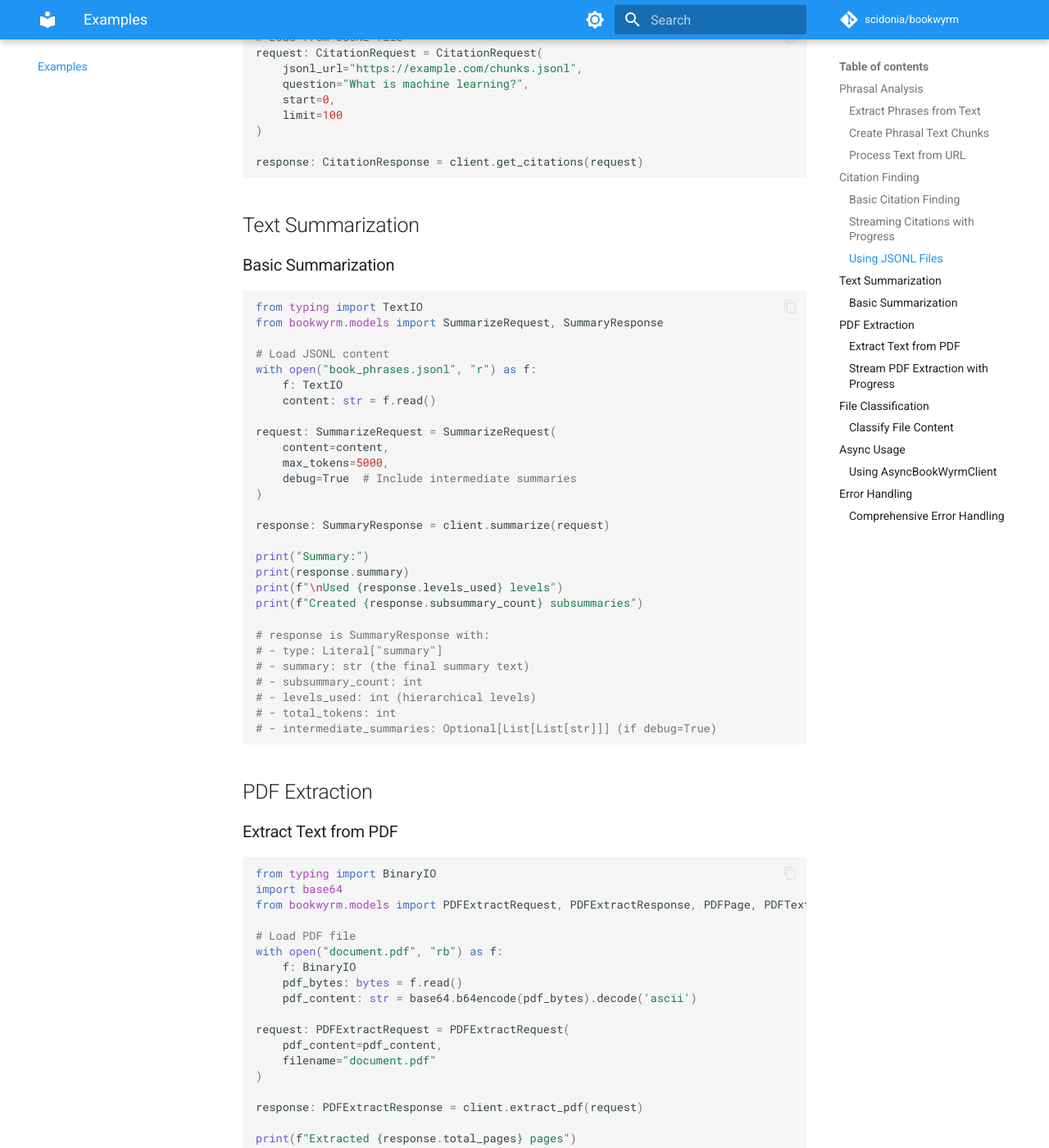
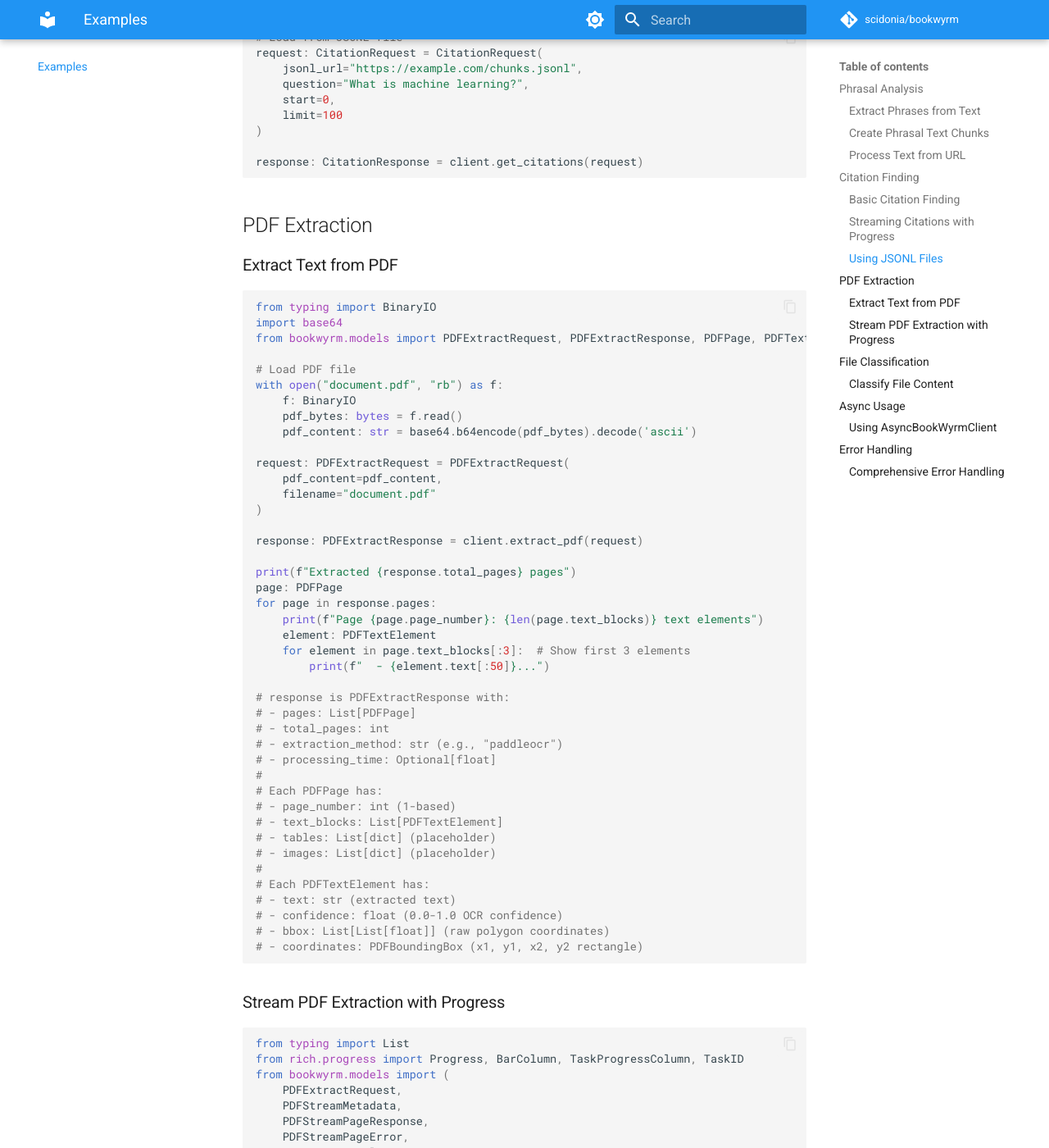
Before and after one commit to scidonia/bookwyrm-client, an MkDocs documentation site: the page built from docs/examples.md, in a window 1280 px wide and 1400 px high, scrolled down 3907 px. Shown: the whole window at 82% size. Built offline with MkDocs 1.6.1 and Material for MkDocs 9.7.7, drawn with Linux system fonts in a browser that asks for light colours; comment, search, counter and statistics services are not loaded.

Commit message:
docs: remove text summarization example section
Co-authored-by: aider (anthropic/claude-sonnet-4-20250514) <aider@aider.chat>

````diff
--- a/docs/examples.md
+++ b/docs/examples.md
@@ -201,43 +201,6 @@ request: CitationRequest = CitationRequest(
 
 response: CitationResponse = client.get_citations(request)
 ```
-
-## Text Summarization
-
-### Basic Summarization
-
-```python
-from typing import TextIO
-from bookwyrm.models import SummarizeRequest, SummaryResponse
-
-# Load JSONL content
-with open("book_phrases.jsonl", "r") as f:
-    f: TextIO
-    content: str = f.read()
-
-request: SummarizeRequest = SummarizeRequest(
-    content=content,
-    max_tokens=5000,
-    debug=True  # Include intermediate summaries
-)
-
-response: SummaryResponse = client.summarize(request)
-
-print("Summary:")
-print(response.summary)
-print(f"\nUsed {response.levels_used} levels")
-print(f"Created {response.subsummary_count} subsummaries")
-
-# response is SummaryResponse with:
-# - type: Literal["summary"]
-# - summary: str (the final summary text)
-# - subsummary_count: int
-# - levels_used: int (hierarchical levels)
-# - total_tokens: int
-# - intermediate_summaries: Optional[List[List[str]]] (if debug=True)
-```
-
-
 
 ## PDF Extraction
 
````
